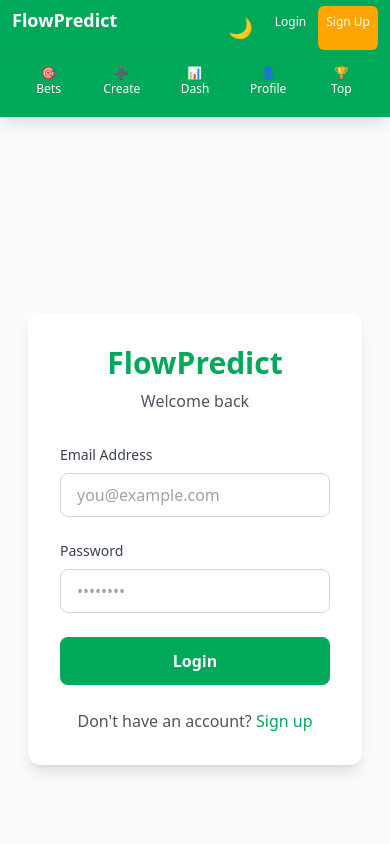
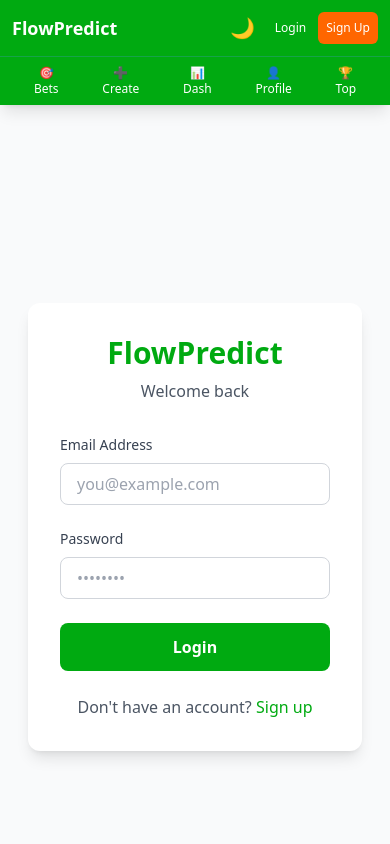
Before and after one commit to manuelrye22-stack/Flowpredict, a Next.js app in the folder client/: page /login in a window 390 px wide. Shown: the top 844 px of the page. Built offline with nearby package versions, Linux system fonts and the light colour scheme; no server answers.

Commit message:
Fix: Revert dark mode to simple class-based approach

```diff
--- a/client/src/app/globals.css
+++ b/client/src/app/globals.css
@@ -2,41 +2,9 @@
 @tailwind components;
 @tailwind utilities;
 
-:root {
-  --foreground-rgb: 26, 26, 26;
-  --background-rgb: 245, 245, 245;
-}
-
-.dark {
-  --foreground-rgb: 245, 245, 245;
-  --background-rgb: 15, 15, 23;
-}
-
-body {
-  color: rgb(var(--foreground-rgb));
-  background: rgb(var(--background-rgb));
-}
-
-/* Mobile-first responsive */
-* {
-  box-sizing: border-box;
-}
-
-html {
-  -webkit-text-size-adjust: 100%;
-  -webkit-tap-highlight-color: transparent;
-  scroll-behavior: smooth;
-}
-
-/* Touch-friendly tap targets */
-@media (max-width: 640px) {
-  button, a, input, select {
-    min-height: 44px;
-    min-width: 44px;
-  }
-
-  input, select, textarea {
-    font-size: 16px;
+@layer base {
+  html {
+    -webkit-text-size-adjust: 100%;
   }
 }
 
--- a/client/src/app/page.tsx
+++ b/client/src/app/page.tsx
@@ -144,7 +144,7 @@
         <div className="max-w-7xl mx-auto px-4 sm:px-6 lg:px-8">
           <div className="flex justify-between items-center mb-8">
             <div>
-              <h2 className="text-3xl font-bold text-gray-900">🔥 Live Bets</h2>
+              <h2 className="text-3xl font-bold">🔥 Live Bets</h2>
               <p className="text-gray-600 mt-1">See what others are betting on right now</p>
             </div>
             <Link href="/bets" className="text-nigeria-green font-semibold hover:underline flex items-center">
--- a/client/src/components/ThemeToggle.tsx
+++ b/client/src/components/ThemeToggle.tsx
@@ -17,6 +17,7 @@
     const newMode = !darkMode
     setDarkMode(newMode)
     localStorage.setItem('darkMode', String(newMode))
+
     if (newMode) {
       document.documentElement.classList.add('dark')
     } else {
--- a/client/tailwind.config.js
+++ b/client/tailwind.config.js
@@ -1,18 +1,14 @@
 /** @type {import('tailwindcss').Config} */
 module.exports = {
   content: [
-    './src/pages/**/*.{js,ts,jsx,tsx,mdx}',
-    './src/components/**/*.{js,ts,jsx,tsx,mdx}',
-    './src/app/**/*.{js,ts,jsx,tsx,mdx}',
+    './src/**/*.{js,ts,jsx,tsx,mdx}',
   ],
+  darkMode: 'class',
   theme: {
     extend: {
       colors: {
-        nigeria: {
-          green: '#00A859',
-          white: '#FFFFFF',
-          orange: '#FFA500',
-        },
+        'nigeria-green': '#00AA11',
+        'nigeria-orange': '#FF6600',
       },
     },
   },
```
